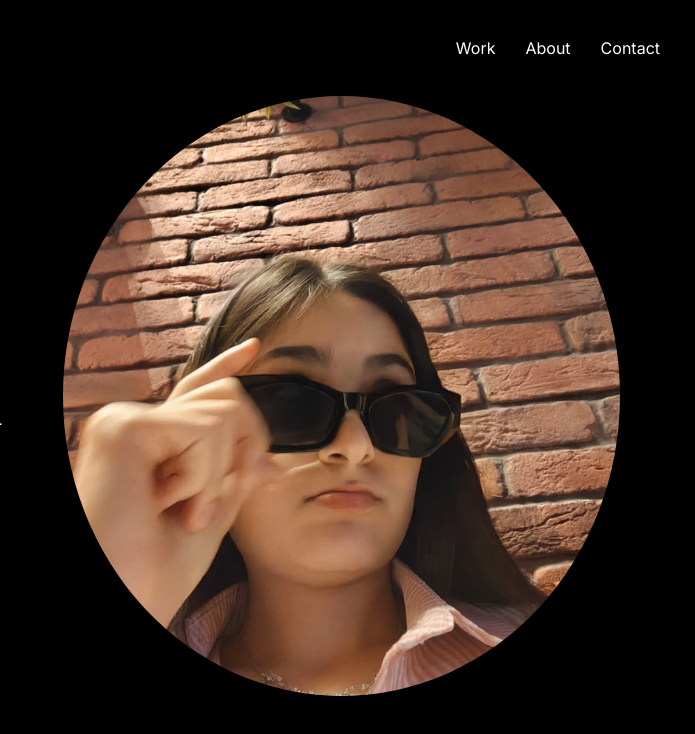
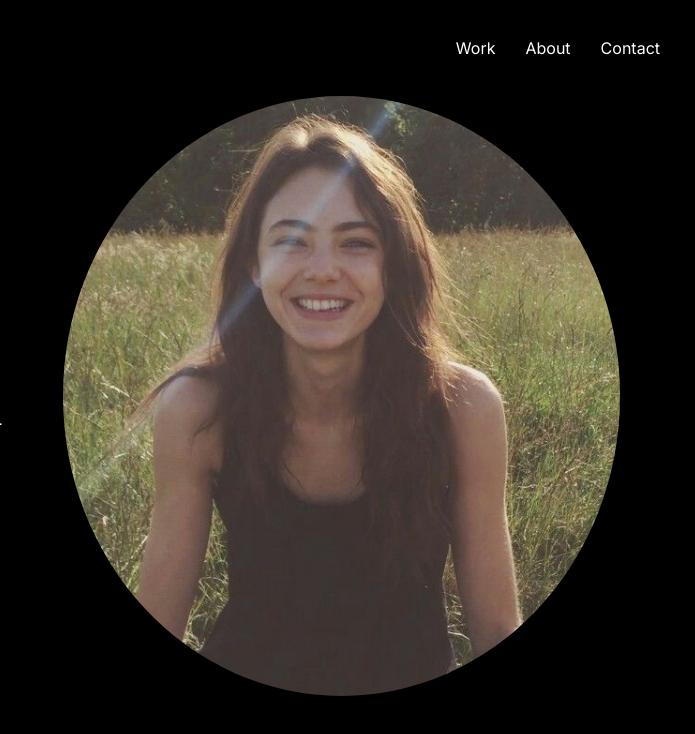
Before and after one commit to aytacrhmv28-rgb/university-lab, a plain HTML site: page index.html in a window 1280 px wide. Shown: the full height of the page, 585-1280 px from the left. Drawn offline with Linux system fonts and the light colour scheme.

Commit message:
Yeniliklər əlavə olunmusdu

```diff
--- a/index.html
+++ b/index.html
@@ -55,7 +55,7 @@
         </div>
       </div>
       <div class="right-side">
-        <img src="photos/photo4.jpg" class="photo" />
+        <img src="photos/photo1.jpeg" class="photo" />
       </div>
     </section>
   </body>
--- a/style3.css
+++ b/style3.css
@@ -1,3 +1,4 @@
+
 body {
   margin: 0;
   padding: 0;
```
